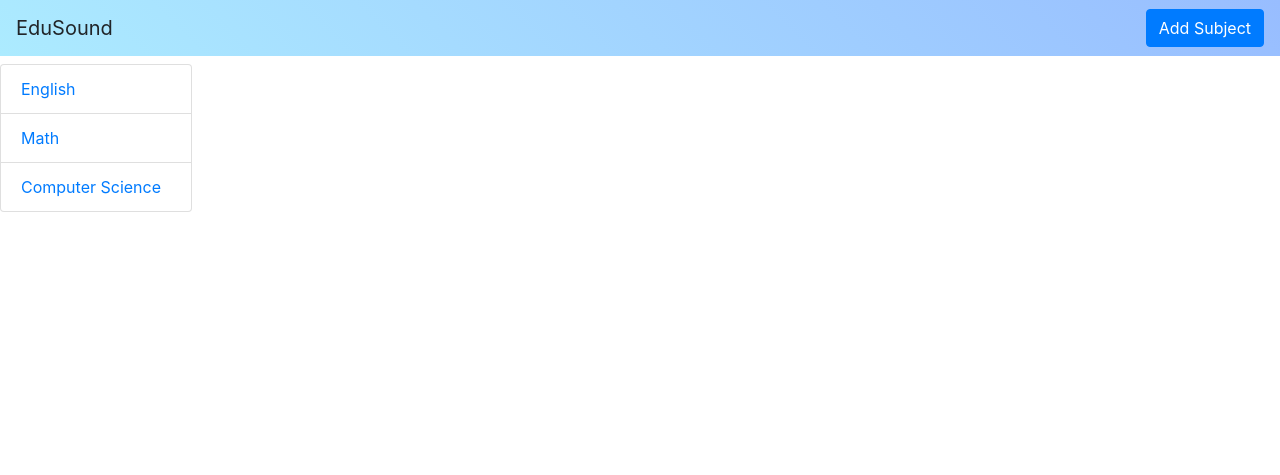
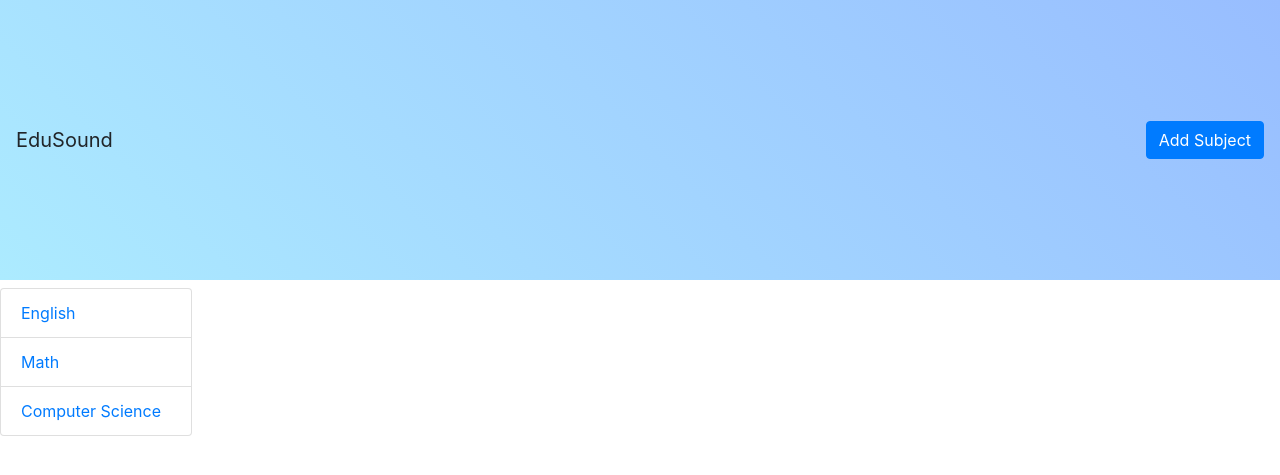
Before and after one commit to fteng1/edusound, a Python web app: template templates/index.html in a window 1280 px wide. Shown: the top 475 px of the page. Run offline with Jinja, Linux system fonts and the light colour scheme; the template is opened without the code that fills it, so the values that code supplies are empty; some libraries are stand-ins or nearby versions.

Commit message:
Bigger banner

```diff
--- a/css/index.css
+++ b/css/index.css
@@ -4,4 +4,6 @@
 
 .navbar {
   background-image: linear-gradient(45deg, #acebff, #98bdff);
+  padding-top: 15vh;
+  padding-bottom: 15vh;
 }
--- a/main.py
+++ b/main.py
@@ -115,5 +115,5 @@ def check_profile_exists(value):
 app = webapp2.WSGIApplication([
     ('/', MainPage),
     ('/input', InputNotesPage),
-    ('/subject', SubjectNotesPage)
+    ('/subject', SubjectPage)
 ], debug=True)
--- a/templates/index.html
+++ b/templates/index.html
@@ -10,7 +10,7 @@
   <link href="css/index.css" rel="stylesheet" />
 </head>
 <body>
-  <nav class="navbar navbar-expand-lg p-10">
+  <nav class="navbar navbar-expand-lg">
     <a class="navbar-brand">EduSound</a>
     <a href="/input" class="btn btn-large btn-primary ml-auto">Add Subject</a>
   </nav>
```
Also changed, not shown: 1 other file.
